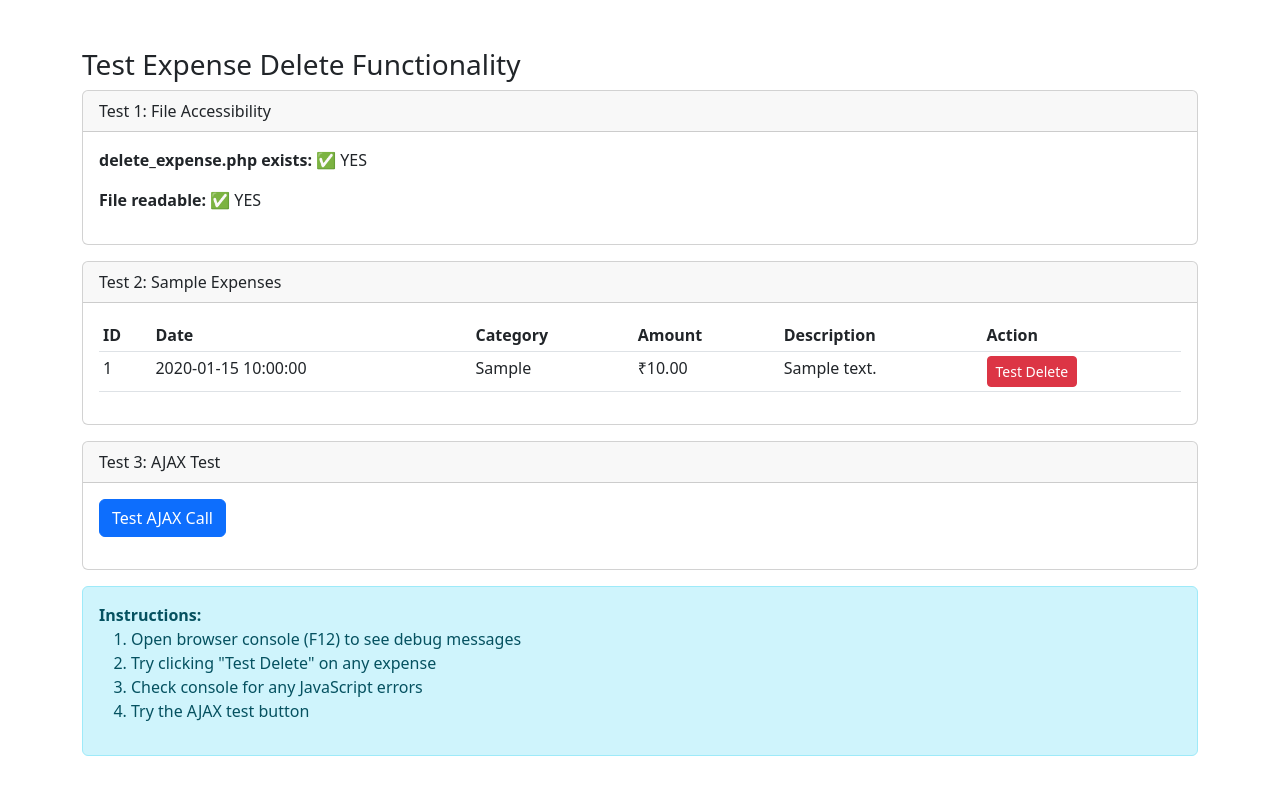
After one commit to iamdhileep/invoicebook, a PHP site: page /test_expense_delete.php in a window 1280 px wide. The commit adds this page. Run offline with PHP 8.4, Linux system fonts and the light colour scheme; the visitor is signed in with stand-in values (Sample User, id 1); tables that the repository leaves empty or names only in its code hold one stand-in row (values such as "Sample post").

Commit message:
Add Debugging & Test for Expense Delete Functionality
🔍 ADDED COMPREHENSIVE DEBUGGING:
- Added console logging to expense_history.php for troubleshooting
- Debug messages for jQuery loading, button detection, click events
- Enhanced error logging for AJAX requests
- Created test_expense_delete.php for isolated testing

🧪 DEBUGGING TOOLS ADDED:
- Console log: Document ready and jQuery loaded confirmation
- Console log: Delete button count detection
- Console log: Button click events and expense ID extraction
- Console log: User confirmation and AJAX request details
- Enhanced error reporting with full response details

📋 TEST FILE FEATURES (test_expense_delete.php):
- File accessibility verification (delete_expense.php exists/readable)
- Sample expenses display with test delete buttons
- AJAX connectivity test with detailed error reporting
- Browser console instructions for debugging
- Real-time testing without affecting main functionality

🎯 DEBUGGING PROCESS:
1. Check if delete_expense.php file exists and is accessible
2. Verify expenses exist in database for testing
3. Test AJAX call independently with detailed error reporting
4. Console logging throughout the delete process
5. Detailed error messages for troubleshooting

💡 USAGE INSTRUCTIONS:
- Visit test_expense_delete.php to run isolated tests
- Open browser console (F12) to see debug messages
- Check expense_history.php console for event binding issues
- Test AJAX connectivity and response handling

This will help identify exactly where the delete functionality might be failing.

```diff
--- /dev/null
+++ b/test_expense_delete.php
@@ -0,0 +1,136 @@
+<?php
+session_start();
+if (!isset($_SESSION['admin'])) {
+    echo "Please login first";
+    exit;
+}
+
+include 'db.php';
+?>
+<!DOCTYPE html>
+<html lang="en">
+<head>
+    <meta charset="UTF-8">
+    <meta name="viewport" content="width=device-width, initial-scale=1.0">
+    <title>Test Expense Delete</title>
+    <link href="https://cdn.jsdelivr.net/npm/bootstrap@5.3.0/dist/css/bootstrap.min.css" rel="stylesheet">
+    <script src="https://code.jquery.com/jquery-3.6.0.min.js"></script>
+</head>
+<body>
+    <div class="container mt-5">
+        <h3>Test Expense Delete Functionality</h3>
+
+        <!-- Test 1: Check if delete_expense.php is accessible -->
+        <div class="card mb-3">
+            <div class="card-header">Test 1: File Accessibility</div>
+            <div class="card-body">
+                <p><strong>delete_expense.php exists:</strong> <?= file_exists('delete_expense.php') ? '✅ YES' : '❌ NO' ?></p>
+                <p><strong>File readable:</strong> <?= is_readable('delete_expense.php') ? '✅ YES' : '❌ NO' ?></p>
+            </div>
+        </div>
+
+        <!-- Test 2: Check expenses in database -->
+        <div class="card mb-3">
+            <div class="card-header">Test 2: Sample Expenses</div>
+            <div class="card-body">
+                <?php
+                $expenses = $conn->query("SELECT * FROM expenses ORDER BY id DESC LIMIT 5");
+                if ($expenses && $expenses->num_rows > 0):
+                ?>
+                    <table class="table table-sm">
+                        <thead>
+                            <tr>
+                                <th>ID</th>
+                                <th>Date</th>
+                                <th>Category</th>
+                                <th>Amount</th>
+                                <th>Description</th>
+                                <th>Action</th>
+                            </tr>
+                        </thead>
+                        <tbody>
+                            <?php while ($expense = $expenses->fetch_assoc()): ?>
+                                <tr>
+                                    <td><?= $expense['id'] ?></td>
+                                    <td><?= $expense['expense_date'] ?></td>
+                                    <td><?= htmlspecialchars($expense['category']) ?></td>
+                                    <td>₹<?= number_format($expense['amount'], 2) ?></td>
+                                    <td><?= htmlspecialchars($expense['description'] ?? $expense['note'] ?? '') ?></td>
+                                    <td>
+                                        <button class="btn btn-sm btn-danger test-delete"
+                                                data-id="<?= $expense['id'] ?>">
+                                            Test Delete
+                                        </button>
+                                    </td>
+                                </tr>
+                            <?php endwhile; ?>
+                        </tbody>
+                    </table>
+                <?php else: ?>
+                    <p>No expenses found. <a href="pages/expenses/expenses.php">Add some expenses first</a>.</p>
+                <?php endif; ?>
+            </div>
+        </div>
+
+        <!-- Test 3: AJAX Test -->
+        <div class="card mb-3">
+            <div class="card-header">Test 3: AJAX Test</div>
+            <div class="card-body">
+                <button id="testAjax" class="btn btn-primary">Test AJAX Call</button>
+                <div id="ajaxResult" class="mt-3"></div>
+            </div>
+        </div>
+
+        <div class="alert alert-info">
+            <strong>Instructions:</strong>
+            <ol>
+                <li>Open browser console (F12) to see debug messages</li>
+                <li>Try clicking "Test Delete" on any expense</li>
+                <li>Check console for any JavaScript errors</li>
+                <li>Try the AJAX test button</li>
+            </ol>
+        </div>
+    </div>
+
+    <script>
+    $(document).ready(function() {
+        console.log('Test page loaded, jQuery version:', $.fn.jquery);
+
+        // Test delete functionality
+        $(document).on('click', '.test-delete', function() {
+            const expenseId = $(this).data('id');
+            console.log('Testing delete for expense ID:', expenseId);
+
+            if (confirm('Test delete expense ID ' + expenseId + '?')) {
+                $.post('delete_expense.php', {id: expenseId}, function(response) {
+                    console.log('Delete response:', response);
+                    if (response.success) {
+                        alert('✅ Delete successful: ' + response.message);
+                        location.reload();
+                    } else {
+                        alert('❌ Delete failed: ' + response.message);
+                    }
+                }, 'json').fail(function(xhr, status, error) {
+                    console.error('AJAX failed:', xhr.responseText);
+                    alert('❌ AJAX Error: ' + error + '\nStatus: ' + status + '\nResponse: ' + xhr.responseText);
+                });
+            }
+        });
+
+        // Test AJAX connectivity
+        $('#testAjax').click(function() {
+            console.log('Testing AJAX connectivity...');
+            $('#ajaxResult').html('<div class="spinner-border spinner-border-sm"></div> Testing...');
+
+            $.post('delete_expense.php', {id: 99999}, function(response) {
+                console.log('AJAX test response:', response);
+                $('#ajaxResult').html('<div class="alert alert-success">✅ AJAX works! Response: ' + JSON.stringify(response) + '</div>');
+            }, 'json').fail(function(xhr, status, error) {
+                console.error('AJAX test failed:', xhr.responseText);
+                $('#ajaxResult').html('<div class="alert alert-danger">❌ AJAX failed: ' + error + '<br>Status: ' + status + '<br>Response: ' + xhr.responseText + '</div>');
+            });
+        });
+    });
+    </script>
+</body>
+</html>
```
Also changed, not shown: expense_history.php (+7 -0 lines).
